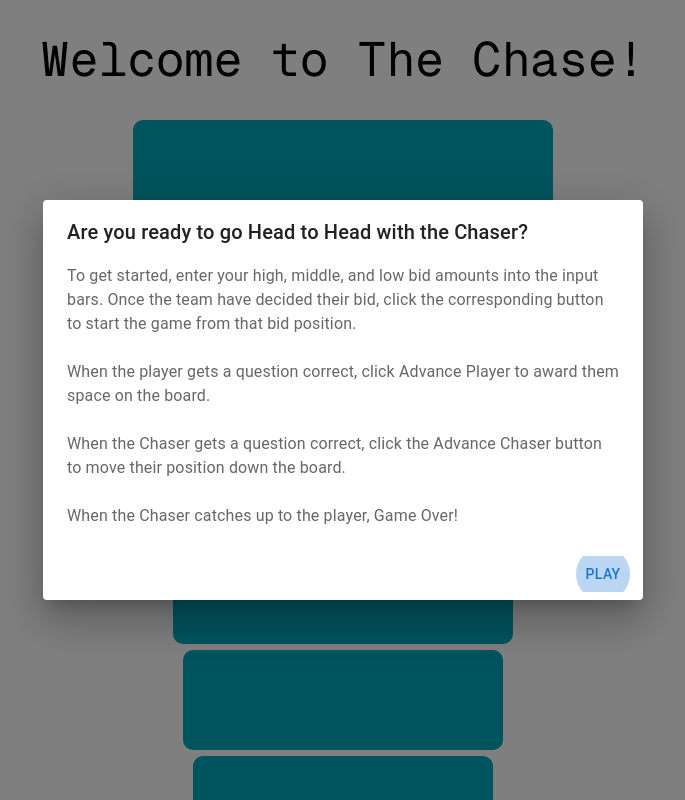
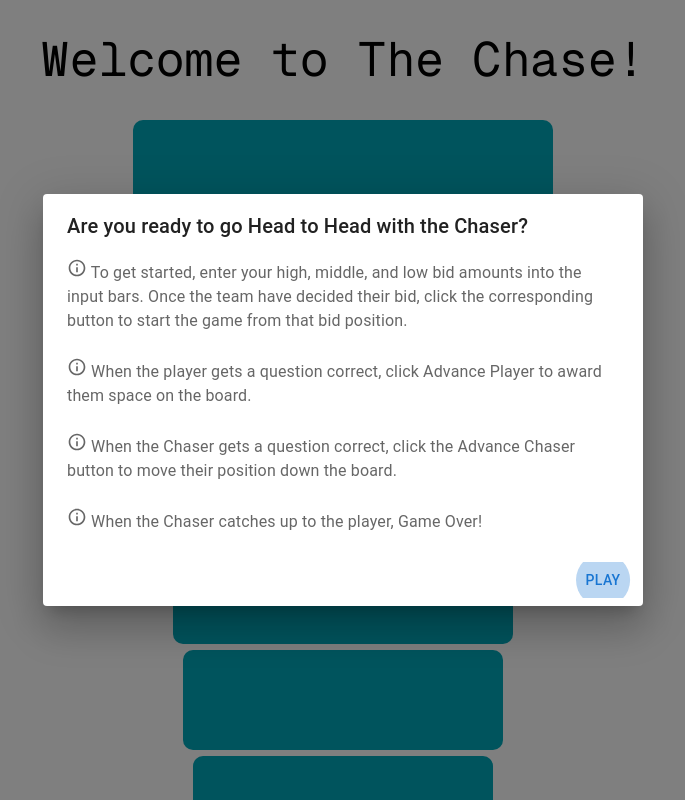
Before and after one commit to mercymorned/the-chase, a Next.js app: page / in a window 1280 px wide. Shown: the top 800 px of the page, without its empty margins (297-982 px from the left). Built offline with nearby package versions, Linux system fonts and the light colour scheme.

Commit message:
feat: add MaterialUI icon package and use icons in dialog content

```diff
--- a/package.json
+++ b/package.json
@@ -11,6 +11,7 @@
   "dependencies": {
     "@emotion/react": "^11.14.0",
     "@emotion/styled": "^11.14.0",
+    "@mui/icons-material": "^6.2.0",
     "@mui/material": "^6.2.0",
     "next": "15.0.2",
     "react": "19.0.0-rc-02c0e824-20241028",
--- a/src/app/page.js
+++ b/src/app/page.js
@@ -5,6 +5,7 @@
 import MoveButton from './components/move-button.js'
 import { useRef, useState } from "react";
 import { Button, Dialog, DialogActions, DialogContent, DialogContentText, DialogTitle } from "@mui/material";
+import InfoOutlinedIcon from '@mui/icons-material/InfoOutlined';
 
 export function Board() {
   const [chaserPosition, setChaserPosition] = useState(1);
@@ -120,13 +121,13 @@
         </DialogTitle>
         <DialogContent>
           <DialogContentText id="alert-dialog-description" sx={{ whiteSpace: "pre-wrap" }}>
-            To get started, enter your high, middle, and low bid amounts into the input bars. Once the team have decided their bid, click the corresponding button to start the game from that bid position.<br/>&nbsp;<br/>
+          <InfoOutlinedIcon fontSize="small" /> To get started, enter your high, middle, and low bid amounts into the input bars. Once the team have decided their bid, click the corresponding button to start the game from that bid position.<br/>&nbsp;<br/>
 
-            When the player gets a question correct, click Advance Player to award them space on the board.<br/>&nbsp;<br/>
+          <InfoOutlinedIcon fontSize="small" /> When the player gets a question correct, click Advance Player to award them space on the board.<br/>&nbsp;<br/>
 
-            When the Chaser gets a question correct, click the Advance Chaser button to move their position down the board.<br/>&nbsp;<br/>
+          <InfoOutlinedIcon fontSize="small" /> When the Chaser gets a question correct, click the Advance Chaser button to move their position down the board.<br/>&nbsp;<br/>
 
-            When the Chaser catches up to the player, Game Over!
+          <InfoOutlinedIcon fontSize="small" /> When the Chaser catches up to the player, Game Over!
           </DialogContentText>
         </DialogContent>
         <DialogActions>
```
Also changed, not shown: 1 other file (tests, documents, lock files or other folders).
